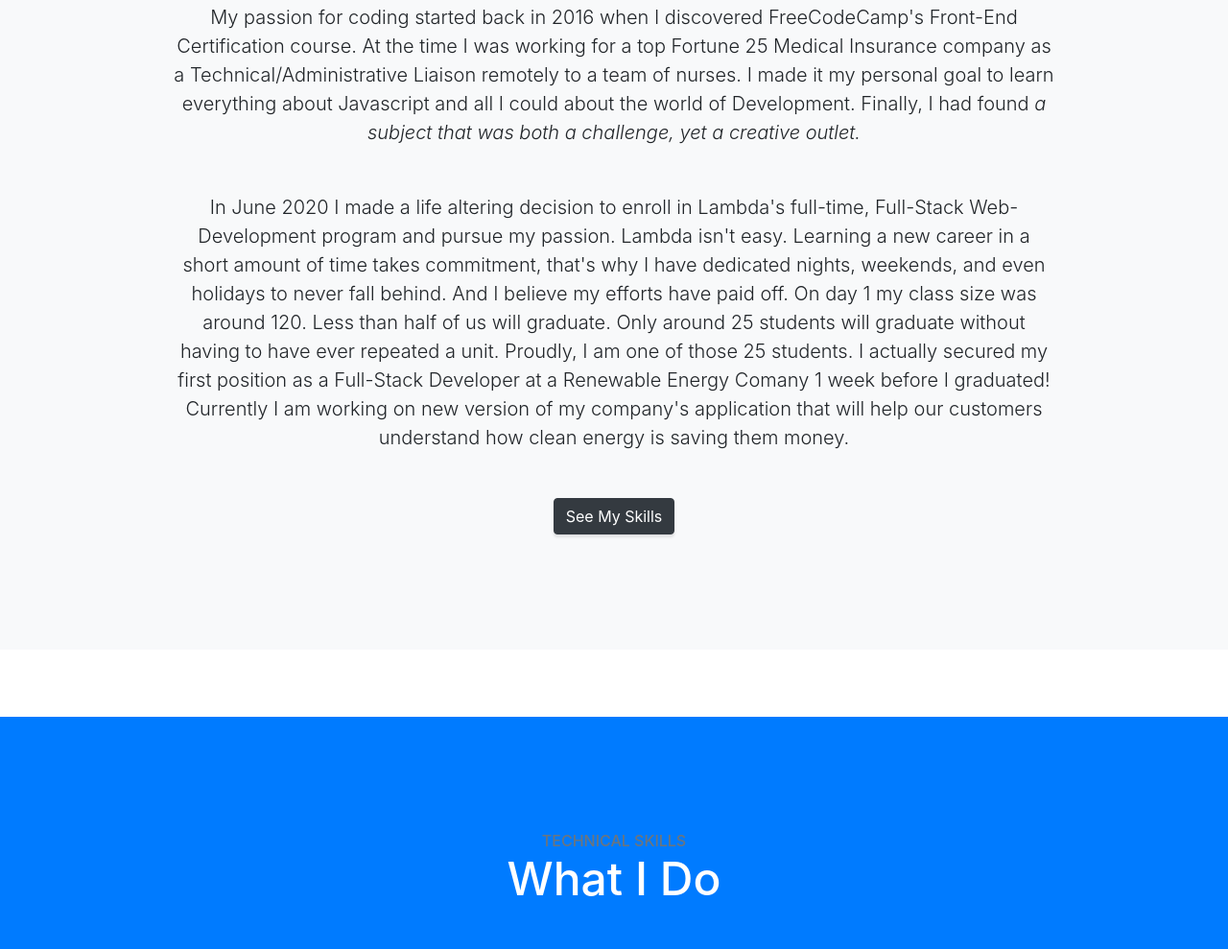
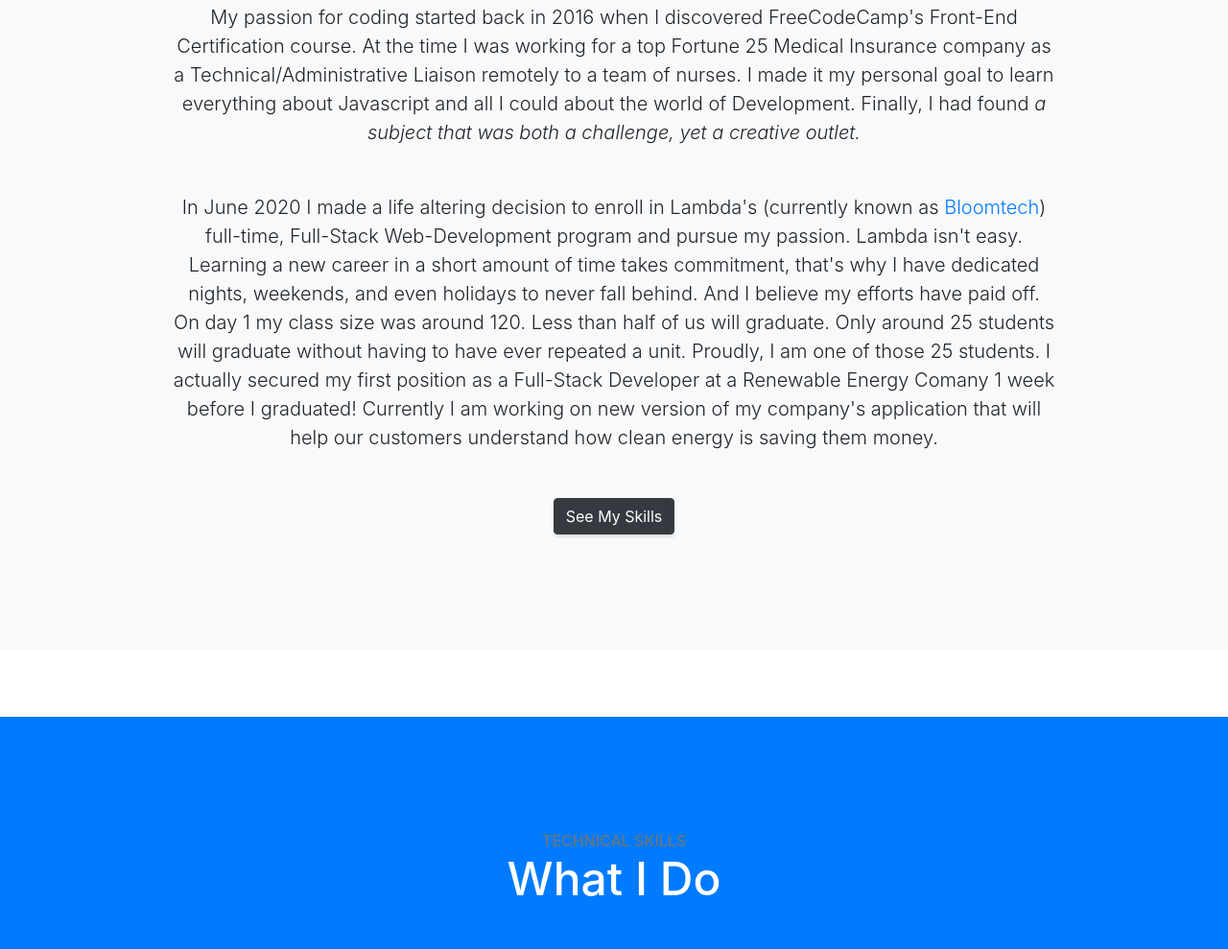
Before and after one commit to jstewart8053/jstewartPortfolioBootstrap, a website with bundled scripts: page index.html in a window 1280 px wide. Shown: the part 987-1976 px from the top of the page at 96% size. Built offline with nearby package versions, Linux system fonts and the light colour scheme.

Commit message:
Added BloomTech link

```diff
--- a/index.html
+++ b/index.html
@@ -77,7 +77,7 @@
 
                     </p>
 
-                    <p class="lead mb-5">In June 2020 I made a life altering decision to enroll in Lambda's full-time, Full-Stack Web-Development program and pursue my passion. Lambda isn't easy. Learning a new career in a short amount of time takes commitment, that's why I have dedicated nights, weekends, and even holidays to never fall behind. And I believe my efforts have paid off. On day 1 my class size was around 120. Less than half of us will graduate. Only around 25 students will graduate without having to have ever repeated a unit. Proudly, I am one of those 25 students.
+                    <p class="lead mb-5">In June 2020 I made a life altering decision to enroll in Lambda's (currently known as <a href="https://www.bloomtech.com/" target="_blank" >Bloomtech</a>) full-time, Full-Stack Web-Development program and pursue my passion. Lambda isn't easy. Learning a new career in a short amount of time takes commitment, that's why I have dedicated nights, weekends, and even holidays to never fall behind. And I believe my efforts have paid off. On day 1 my class size was around 120. Less than half of us will graduate. Only around 25 students will graduate without having to have ever repeated a unit. Proudly, I am one of those 25 students.
                          I actually secured my first position as a Full-Stack Developer at a Renewable Energy Comany 1 week before I graduated! Currently I am working on new version of my company's application that will help our customers understand how clean energy is saving them money.</p>
            </p>
           <a class="btn btn-dark btn-xl js-scroll-trigger" href="#tech">See My Skills</a>
```
